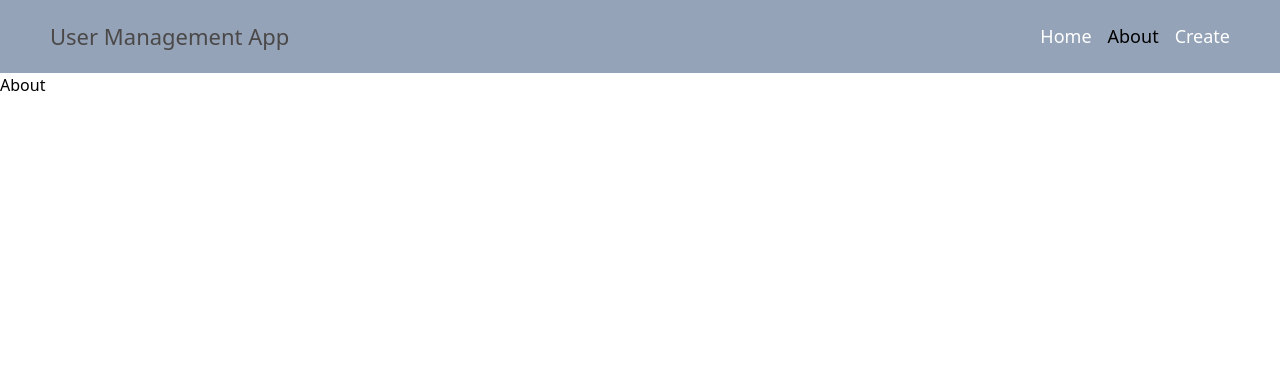
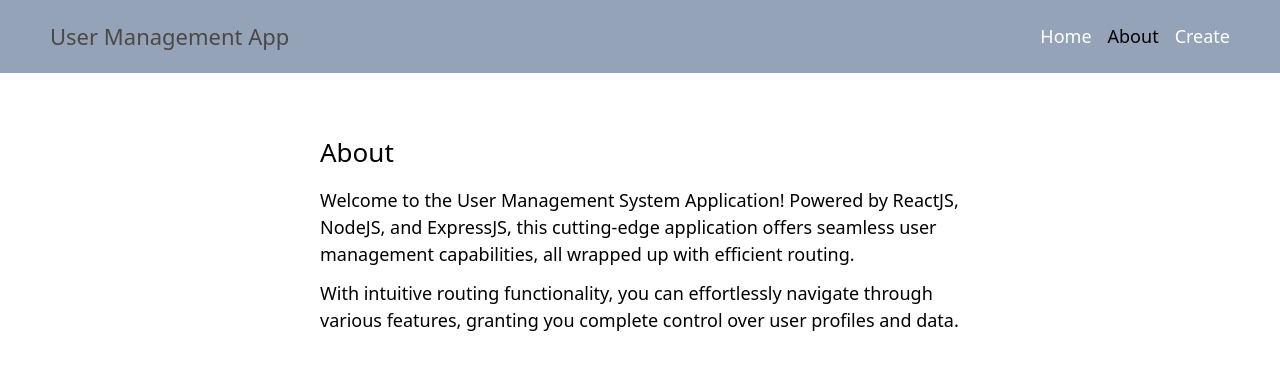
Before and after one commit to Tausif4171/User-Management-System, a React (Create React App) app in the folder frontend/: page /about in a window 1280 px wide. Shown: the top 370 px of the page. Built offline with nearby package versions, Linux system fonts and the light colour scheme.

Commit message:
about page 🚀

```diff
--- a/frontend/src/pages/About.tsx
+++ b/frontend/src/pages/About.tsx
@@ -2,7 +2,13 @@ import React from 'react'
 
 function About() {
   return (
-    <div>About</div>
+    <div className='flex flex-col justify-center items-center mt-[60px]'>
+      <div className='w-[50%]'>
+        <h1 className='text-[26px] font-medium mb-[15px]'>About</h1>
+        <p className='mb-3 text-[18px]'>Welcome to the User Management System Application! Powered by ReactJS, NodeJS, and ExpressJS, this cutting-edge application offers seamless user management capabilities, all wrapped up with efficient routing.</p>
+        <p className='mb-3 text-[18px]'>With intuitive routing functionality, you can effortlessly navigate through various features, granting you complete control over user profiles and data. </p>
+      </div>
+    </div>
   )
 }
 
```
